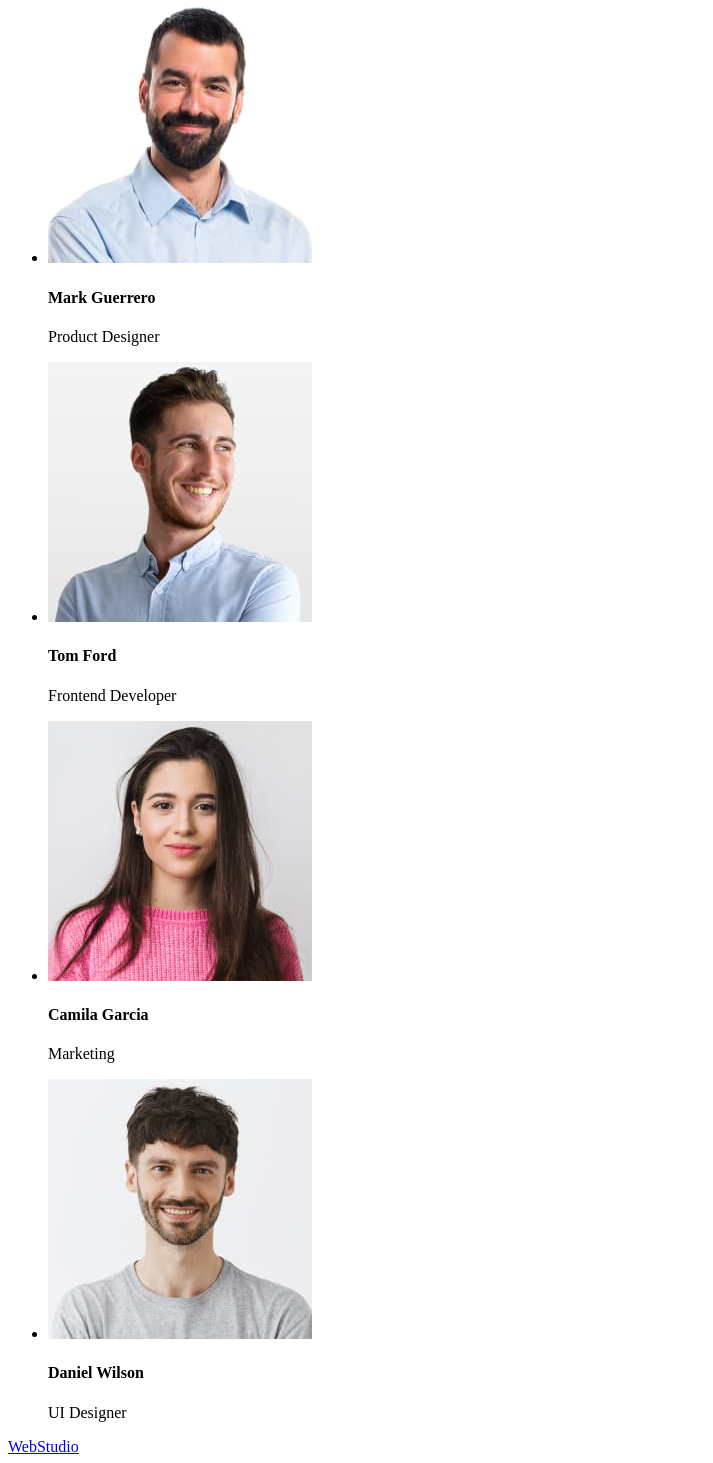
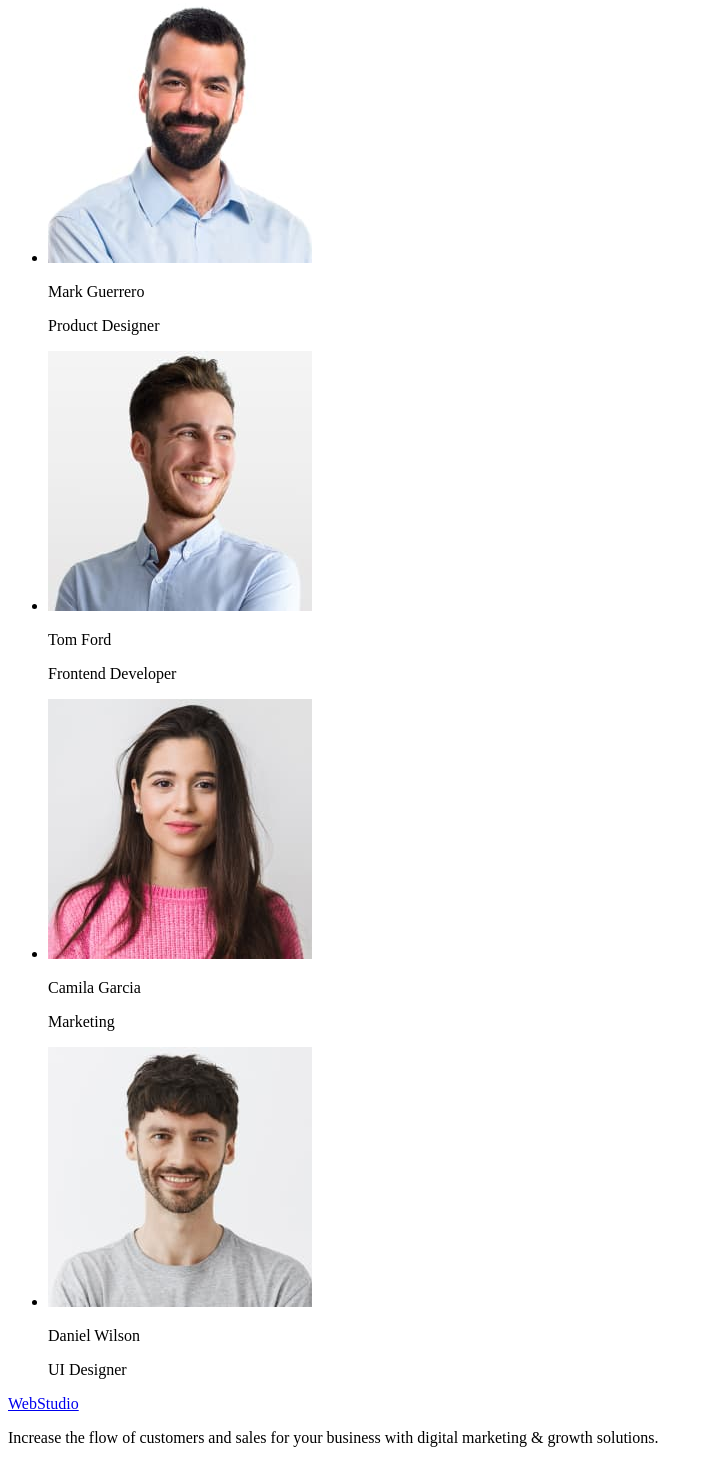
Before and after one commit to Yevhenii-93/goit-markup-hw-01, a plain HTML site: page index.html in a window 1280 px wide. Shown: the part 657-2120 px from the top of the page, without its empty margins (0-713 px from the left). Drawn offline with Linux system fonts and the light colour scheme.

Commit message:
fix our team name

```diff
--- a/index.html
+++ b/index.html
@@ -73,22 +73,22 @@
         <ul>
           <li>
             <img src="./images/team-1.jpg" alt="photo" width="264" />
-            <h4>Mark Guerrero</h4>
+            <p>Mark Guerrero</p>
             <p>Product Designer</p>
           </li>
           <li>
             <img src="./images/team-2.jpg" alt="photo" width="264" />
-            <h4>Tom Ford</h4>
+            <p>Tom Ford</p>
             <p>Frontend Developer</p>
           </li>
           <li>
             <img src="./images/team-3.jpg" alt="photo" width="264" />
-            <h4>Camila Garcia</h4>
+            <p>Camila Garcia</p>
             <p>Marketing</p>
           </li>
           <li>
             <img src="./images/team-4.jpg" alt="photo" width="264" />
-            <h4>Daniel Wilson</h4>
+            <p>Daniel Wilson</p>
             <p>UI Designer</p>
           </li>
         </ul>
```
